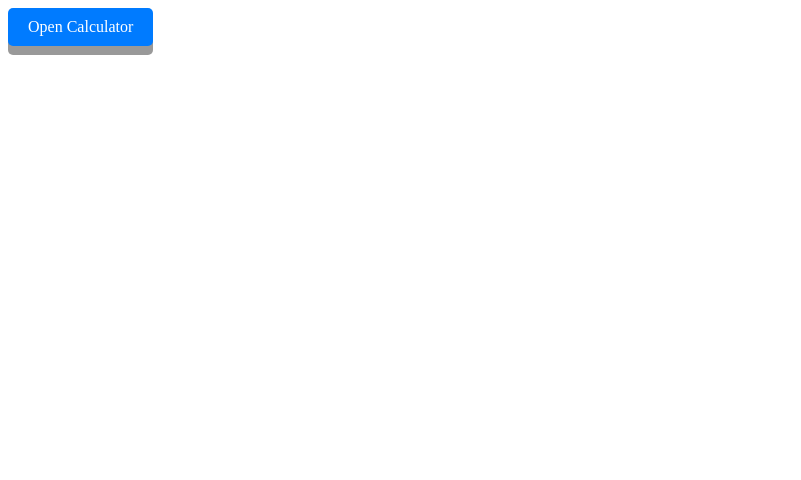
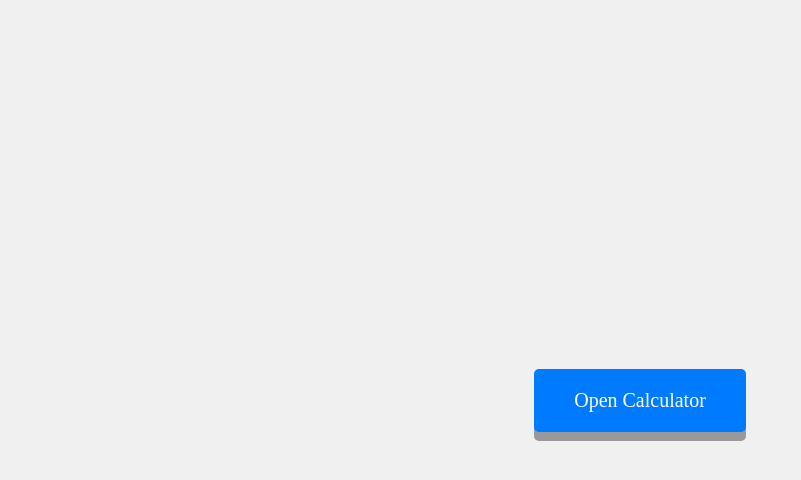
Before and after one commit to yatasive/someran, a plain HTML site: page index.html in a window 1280 px wide. Shown: the whole page, without its empty margins (0-801 px from the left). Drawn offline with Linux system fonts and the light colour scheme.

Commit message:
index.html
hotfix

```diff
--- a/index.html
+++ b/index.html
@@ -4,15 +4,23 @@
     <meta charset="UTF-8">
     <meta name="viewport" content="width=device-width, initial-scale=1.0">
     <meta property="og:title" content="Calculator Button">
-    <meta property="og:description" content="Click the button to open the calculator.">
-    <meta property="og:image" content="URL_TO_YOUR_IMAGE">
+    <meta property="og:description" content="">
+    <meta property="og:image" content="https://via.placeholder.com/150">
     <meta property="og:url" content="YOUR_GITHUB_PAGES_URL">
     <title>Calculator Button</title>
     <style>
+        body {
+            display: flex;
+            justify-content: center;
+            align-items: center;
+            height: 100vh;
+            margin: 0;
+            background-color: #f0f0f0;
+        }
         .button {
             display: inline-block;
-            padding: 10px 20px;
-            font-size: 16px;
+            padding: 20px 40px;
+            font-size: 20px;
             cursor: pointer;
             text-align: center;
             text-decoration: none;
@@ -23,9 +31,7 @@
             border-radius: 5px;
             box-shadow: 0 9px #999;
         }
-
         .button:hover {background-color: #0056b3}
-
         .button:active {
             background-color: #0056b3;
             box-shadow: 0 5px #666;
@@ -35,7 +41,6 @@
 </head>
 <body>
     <a href="#" class="button" onclick="openCalculator()">Open Calculator</a>
-
     <script>
         function openCalculator() {
             // For Windows
```
